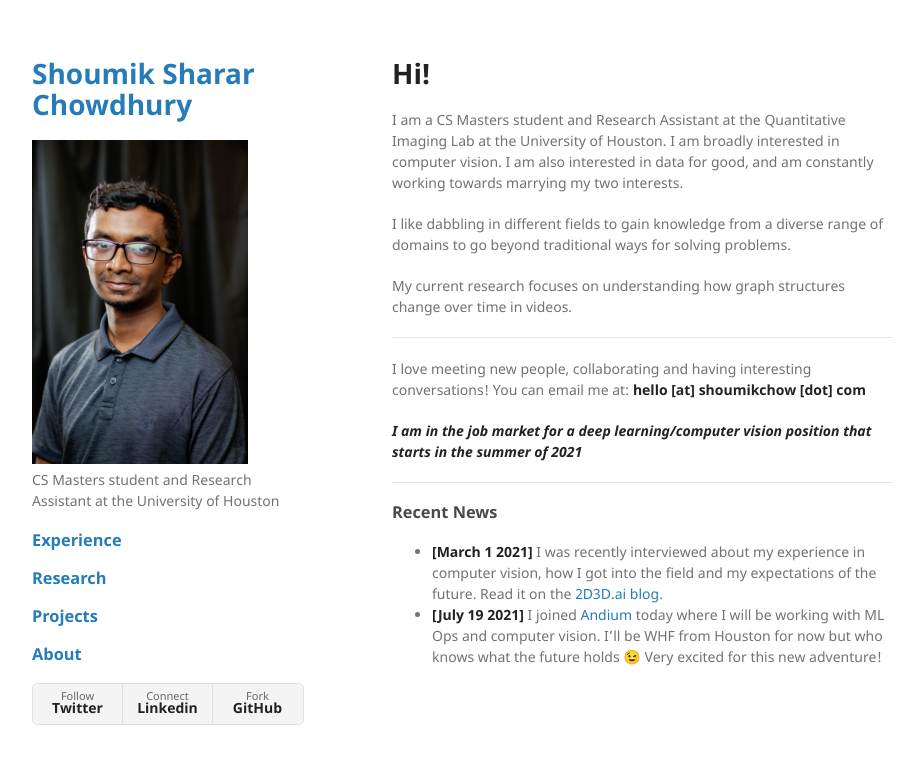
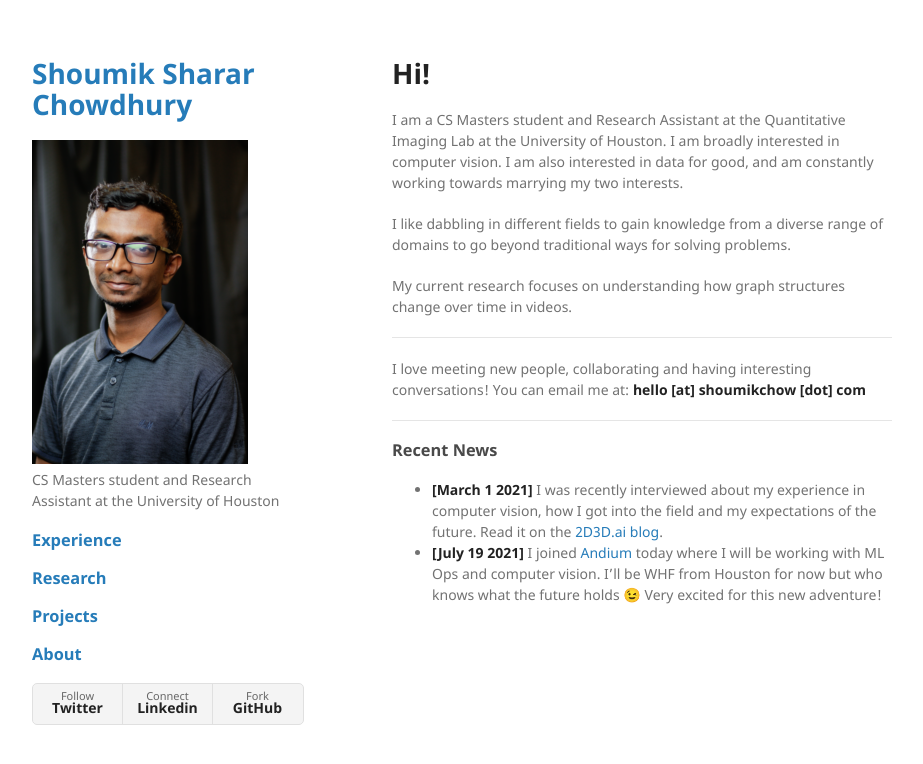
Before and after one commit to shoumikchow/shoumikchow.github.io, a Jekyll site: the page built from index.md, in a window 1280 px wide. Shown: the top 764 px of the page, without its empty margins (178-1101 px from the left). Built offline with Jekyll 4.4.1, drawn with Linux system fonts in a browser that asks for light colours; emoji names are drawn with the system emoji font.

Commit message:
Remove the "looking for job" line

```diff
--- a/index.md
+++ b/index.md
@@ -15,10 +15,8 @@ My current research focuses on understanding how graph structures change over ti
 
 I love meeting new people, collaborating and having interesting conversations! You can email me at: **hello [at] shoumikchow [dot] com**
 
-**_I am in the job market for a deep learning/computer vision position that starts in the summer of 2021_**
 
-
-***
+* * *
 
 ### Recent News
 
```
